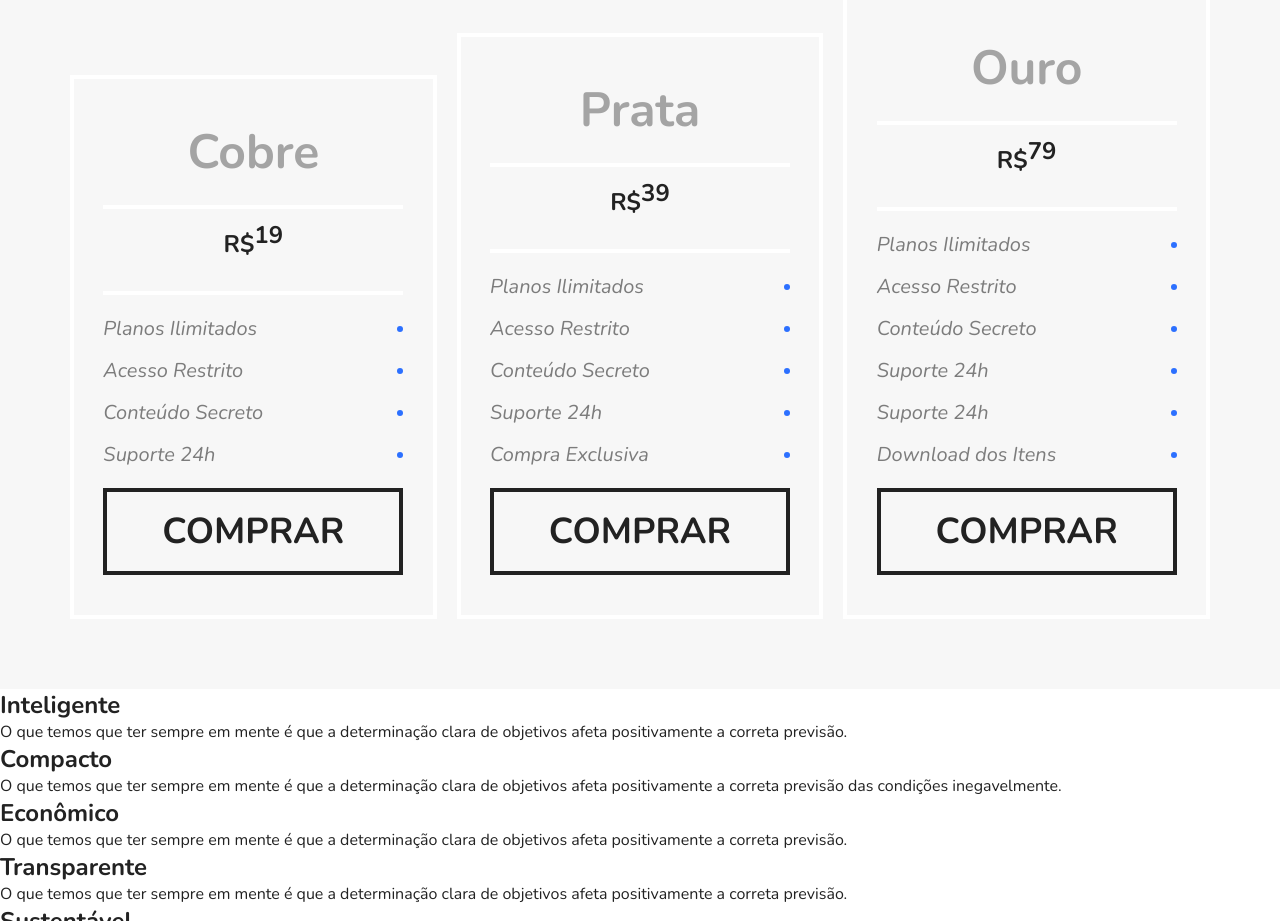
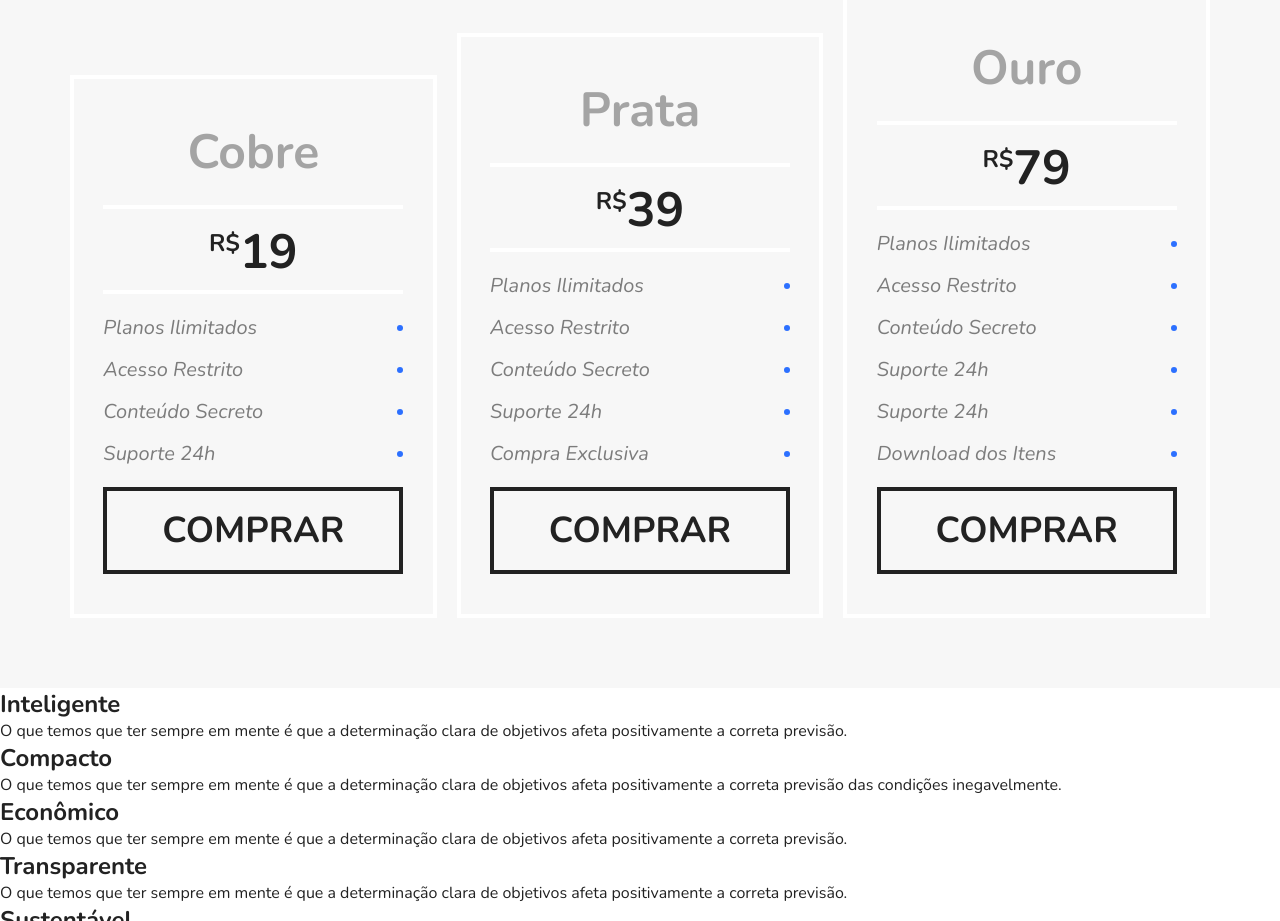
Before and after one commit to lailson-dev/flexblog, a plain HTML site: page index.html in a window 1280 px wide. Shown: the part 1900-2821 px from the top of the page. Drawn offline with nearby package versions, Linux system fonts and the light colour scheme.

Commit message:
Correção da tag SUP. Não estava fechada

```diff
--- a/index.html
+++ b/index.html
@@ -70,7 +70,7 @@
 	<section class="preco" id="preco">
 		<div class="preco-item">
 			<h2>Cobre</h2>
-			<span><sup>R$<sup>19</span>
+			<span><sup>R$</sup>19</span>
 			<ul>
 				<li>Planos Ilimitados</li>
 				<li>Acesso Restrito</li>
@@ -81,7 +81,7 @@
 		</div>
 		<div class="preco-item">
 			<h2>Prata</h2>
-			<span><sup>R$<sup>39</span>
+			<span><sup>R$</sup>39</span>
 			<ul>
 				<li>Planos Ilimitados</li>
 				<li>Acesso Restrito</li>
@@ -93,7 +93,7 @@
 		</div>
 		<div class="preco-item">
 			<h2>Ouro</h2>
-			<span><sup>R$<sup>79</span>
+			<span><sup>R$</sup>79</span>
 			<ul>
 				<li>Planos Ilimitados</li>
 				<li>Acesso Restrito</li>
```
